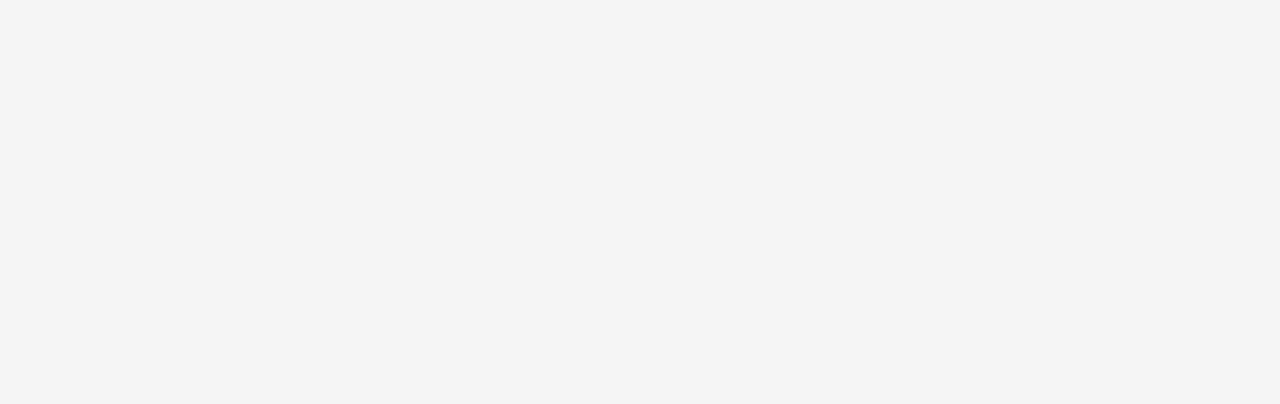
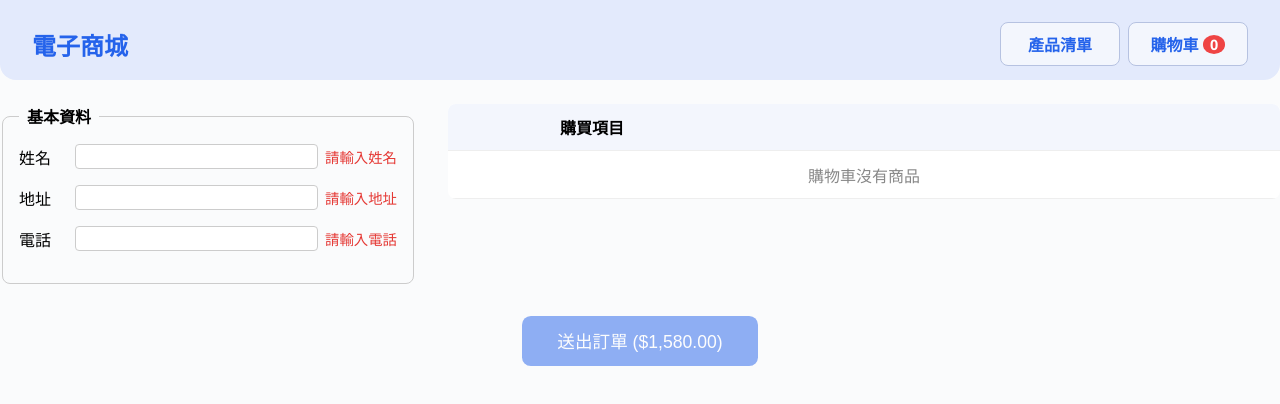
Before and after one commit to FozzzSizTa/mcu-113-2-web-11360661-final, an Angular app: page /cart in a window 1280 px wide. Before the commit this address led to /. Shown: the top 404 px of the page. Built offline with nearby package versions, Linux system fonts and the light colour scheme.

Commit message:
feat(cart, store, detail): 同步修改以下內容：購物車數量即時顯示於商店與明細頁，購物車頁可即時修改商品數量並同步 localStorage

```diff
--- a/postcss.config.js
+++ /dev/null
@@ -1 +0,0 @@
-module.exports = {};
--- a/src/app/app.routes.ts
+++ b/src/app/app.routes.ts
@@ -1,8 +1,10 @@
 import { Routes } from '@angular/router';
 import { BookStoreComponent } from './book-store.component';
 import { BookDetailComponent } from './book-detail.component';
+import { CartComponent } from './cart.component';
 
 export const routes: Routes = [
   { path: '', component: BookStoreComponent },
   { path: 'book/:id', component: BookDetailComponent },
+  { path: 'cart', component: CartComponent },
 ];
--- a/src/app/book-detail.component.html
+++ b/src/app/book-detail.component.html
@@ -2,7 +2,7 @@
   <div class="store-title">電子書商城</div>
   <div class="store-actions">
     <button class="cart-btn" (click)="goList()">產品清單</button>
-    <button class="cart-btn">購物車</button>
+    <button class="cart-btn" (click)="goCart()">購物車</button>
   </div>
 </div>
 <div class="detail-container" *ngIf="book">
@@ -29,7 +29,7 @@
     </div>
     <div class="detail-actions">
       <button class="back-btn" (click)="goBack()">返回</button>
-      <button class="cart-btn" style="margin-left:auto;">加入購物車</button>
+      <button class="cart-btn" style="margin-left:auto;" (click)="addToCart()">加入購物車</button>
     </div>
   </div>
 </div>
--- a/src/app/book-detail.component.ts
+++ b/src/app/book-detail.component.ts
@@ -33,4 +33,19 @@ export class BookDetailComponent implements OnInit {
   goList() {
     window.location.href = '/';
   }
+  goCart() {
+    window.location.href = '/cart';
+  }
+  addToCart() {
+    if (!this.book) return;
+    const cart = JSON.parse(localStorage.getItem('cart') || '[]');
+    const price = this.book.IsOnSale !== null ? this.book.IsOnSale : this.book.price;
+    const idx = cart.findIndex((item: any) => item.id === this.book.id);
+    if (idx > -1) {
+      cart[idx].qty = (cart[idx].qty || 1) + 1;
+    } else {
+      cart.push({ id: this.book.id, name: this.book.title, price, qty: 1 });
+    }
+    localStorage.setItem('cart', JSON.stringify(cart));
+  }
 }
--- a/src/app/book-store.component.html
+++ b/src/app/book-store.component.html
@@ -8,7 +8,7 @@
       (keyup.enter)="onSearch()"
     />
     <button (click)="onSearch()">搜尋</button>
-    <button class="cart-btn">
+    <button class="cart-btn" (click)="goCart()">
       購物車
       <span *ngIf="cartCount > 0" class="cart-count">{{ cartCount }}</span>
     </button>
--- a/src/app/book-store.component.ts
+++ b/src/app/book-store.component.ts
@@ -22,12 +22,18 @@ export class BookStoreComponent implements OnInit {
   constructor(private router: Router) {}
 
   ngOnInit() {
+    this.loadCartCount();
     fetch('http://localhost:3000/books')
       .then((res) => res.json())
       .then((data) => {
         this.books = data;
         this.updateTotalPages();
       });
+  }
+
+  loadCartCount() {
+    const cart = JSON.parse(localStorage.getItem('cart') || '[]');
+    this.cartCount = cart.reduce((sum: number, item: any) => sum + (item.qty || 1), 0);
   }
 
   filteredBooks() {
@@ -79,7 +85,17 @@ export class BookStoreComponent implements OnInit {
     this.goToPage(1);
   }
   addToCart(book: any) {
-    this.cartCount++;
+    const cart = JSON.parse(localStorage.getItem('cart') || '[]');
+    const price = book.IsOnSale !== null ? book.IsOnSale : book.price;
+    // 檢查是否已存在相同商品
+    const idx = cart.findIndex((item: any) => item.id === book.id);
+    if (idx > -1) {
+      cart[idx].qty = (cart[idx].qty || 1) + 1;
+    } else {
+      cart.push({ id: book.id, name: book.title, price, qty: 1 });
+    }
+    localStorage.setItem('cart', JSON.stringify(cart));
+    this.cartCount = cart.reduce((sum: number, item: any) => sum + (item.qty || 1), 0);
   }
   showDetail(book: any) {
     alert(
@@ -91,4 +107,7 @@ export class BookStoreComponent implements OnInit {
   goDetail(id: number) {
     this.router.navigate(['/book', id]);
   }
+  goCart() {
+    this.router.navigate(['/cart']);
+  }
 }
--- /dev/null
+++ b/src/app/cart.component.html
@@ -0,0 +1,60 @@
+<div class="cart-page">
+  <div class="cart-header">
+    <div class="cart-title">電子商城</div>
+    <div class="cart-actions">
+      <a class="cart-link" (click)="goStore()" style="cursor:pointer;">產品清單</a>
+      <a routerLink="/cart" class="cart-link">購物車 <span class="cart-badge">{{ cartCount }}</span></a>
+    </div>
+  </div>
+  <div class="cart-content">
+    <div class="cart-info">
+      <fieldset>
+        <legend>基本資料</legend>
+        <div class="form-row">
+          <label>姓名</label>
+          <input type="text" />
+          <span class="form-error">請輸入姓名</span>
+        </div>
+        <div class="form-row">
+          <label>地址</label>
+          <input type="text" />
+          <span class="form-error">請輸入地址</span>
+        </div>
+        <div class="form-row">
+          <label>電話</label>
+          <input type="text" />
+          <span class="form-error">請輸入電話</span>
+        </div>
+      </fieldset>
+    </div>
+    <div class="cart-items">
+      <table>
+        <thead>
+          <tr>
+            <th></th>
+            <th colspan="2">購買項目</th>
+            <th></th>
+            <th></th>
+          </tr>
+        </thead>
+        <tbody>
+          <tr *ngFor="let item of cart; let i = index">
+            <td>{{ i + 1 }}</td>
+            <td colspan="2">{{ item.name }}</td>
+            <td>
+              <input type="number" min="1" [value]="item.qty" style="width:60px;text-align:center;"
+                (change)="onQtyChange($event, i)" />
+            </td>
+            <td>${{ item.price }}</td>
+          </tr>
+          <tr *ngIf="cart.length === 0">
+            <td colspan="5" style="text-align:center;color:#888;">購物車沒有商品</td>
+          </tr>
+        </tbody>
+      </table>
+    </div>
+  </div>
+  <div style="text-align:center;margin-top:2em;">
+    <button class="checkout-btn" disabled>送出訂單 ($1,580.00)</button>
+  </div>
+</div>
--- /dev/null
+++ b/src/app/cart.component.scss
@@ -0,0 +1,145 @@
+.cart-page {
+  padding: 0;
+  margin: 0;
+  background: #fafbfc;
+  min-height: 100vh;
+}
+.cart-header {
+  display: flex;
+  justify-content: space-between;
+  align-items: center;
+  background: #e3eafc;
+  padding: 1rem 2rem 0.5rem 2rem;
+  margin-top: 0;
+  margin-bottom: 1.5rem;
+  border-radius: 0 0 1rem 1rem;
+  width: 100%;
+  box-sizing: border-box;
+  height: 80px;
+}
+.cart-title {
+  font-size: 1.5rem;
+  font-weight: bold;
+  color: #2563eb;
+}
+.cart-actions {
+  display: flex;
+  align-items: center;
+  gap: 0.5rem;
+}
+.cart-link {
+  background: #f3f6fd;
+  color: #2563eb;
+  border: 1px solid #b6c2e1;
+  border-radius: 0.5rem;
+  padding: 0.4rem 1.2rem;
+  font-size: 1rem;
+  text-decoration: none;
+  font-weight: bold;
+  transition: background 0.2s;
+  position: relative;
+  display: inline-block;
+  height: 44px;
+  min-width: 120px;
+  box-sizing: border-box;
+  display: flex;
+  align-items: center;
+  justify-content: center;
+}
+.cart-link:hover {
+  background: #2563eb;
+  color: #fff;
+}
+.cart-badge {
+  background: #ef4444;
+  color: #fff;
+  border-radius: 50%;
+  padding: 0 0.5em;
+  font-size: 0.9em;
+  margin-left: 0.3em;
+}
+.cart-content {
+  display: flex;
+  gap: 2em;
+}
+.cart-info {
+  flex: 1;
+  min-width: 300px;
+}
+fieldset {
+  border: 1px solid #ccc;
+  border-radius: 0.5em;
+  padding: 1em;
+}
+legend {
+  font-weight: bold;
+  padding: 0 0.5em;
+}
+.form-row {
+  display: flex;
+  align-items: center;
+  margin-bottom: 1em;
+}
+.form-row label {
+  width: 3em;
+  margin-right: 0.5em;
+}
+.form-row input {
+  flex: 1;
+  padding: 0.3em 0.5em;
+  border: 1px solid #ccc;
+  border-radius: 0.3em;
+}
+.form-error {
+  color: #e53935;
+  font-size: 0.9em;
+  margin-left: 0.5em;
+}
+.cart-items {
+  flex: 2;
+  min-width: 350px;
+}
+table {
+  width: 100%;
+  border-collapse: collapse;
+  background: #fff;
+  border-radius: 0.5em;
+  overflow: hidden;
+}
+th,
+td {
+  border-bottom: 1px solid #eee;
+  padding: 0.7em 0.5em;
+  text-align: left;
+}
+th {
+  background: #f3f6fd;
+  font-weight: bold;
+}
+.remove-btn {
+  background: #fff;
+  color: #e53935;
+  border: 1px solid #e53935;
+  border-radius: 0.3em;
+  padding: 0.2em 0.8em;
+  cursor: pointer;
+  font-size: 0.95em;
+}
+.remove-btn:hover {
+  background: #e53935;
+  color: #fff;
+}
+.checkout-btn {
+  background: #2563eb;
+  color: #fff;
+  border: none;
+  border-radius: 0.5em;
+  padding: 0.7em 2em;
+  font-size: 1.1em;
+  cursor: pointer;
+  opacity: 0.7;
+}
+.checkout-btn:disabled {
+  opacity: 0.5;
+  cursor: not-allowed;
+}
--- /dev/null
+++ b/src/app/cart.component.ts
@@ -0,0 +1,39 @@
+import { Component } from '@angular/core';
+import { CommonModule } from '@angular/common';
+import { Router } from '@angular/router';
+
+@Component({
+  selector: 'app-cart',
+  standalone: true,
+  imports: [CommonModule],
+  templateUrl: './cart.component.html',
+  styleUrls: ['./cart.component.scss'],
+})
+export class CartComponent {
+  cart: any[] = [];
+  constructor(private router: Router) {
+    this.loadCart();
+  }
+  loadCart() {
+    this.cart = JSON.parse(localStorage.getItem('cart') || '[]');
+  }
+  goStore() {
+    this.router.navigate(['/']);
+  }
+  get cartCount() {
+    return this.cart.reduce((sum, item) => sum + (item.qty || 1), 0);
+  }
+  updateQty(idx: number, qty: number) {
+    if (qty < 1) qty = 1;
+    this.cart[idx].qty = qty;
+    localStorage.setItem('cart', JSON.stringify(this.cart));
+  }
+  onQtyChange(event: Event, idx: number) {
+    const input = event.target as HTMLInputElement;
+    let qty = Number(input.value);
+    if (isNaN(qty) || qty < 1) qty = 1;
+    this.updateQty(idx, qty);
+    input.value = String(qty); // 修正輸入框顯示
+  }
+  // 之後會補上購物車資料與邏輯
+}
```
